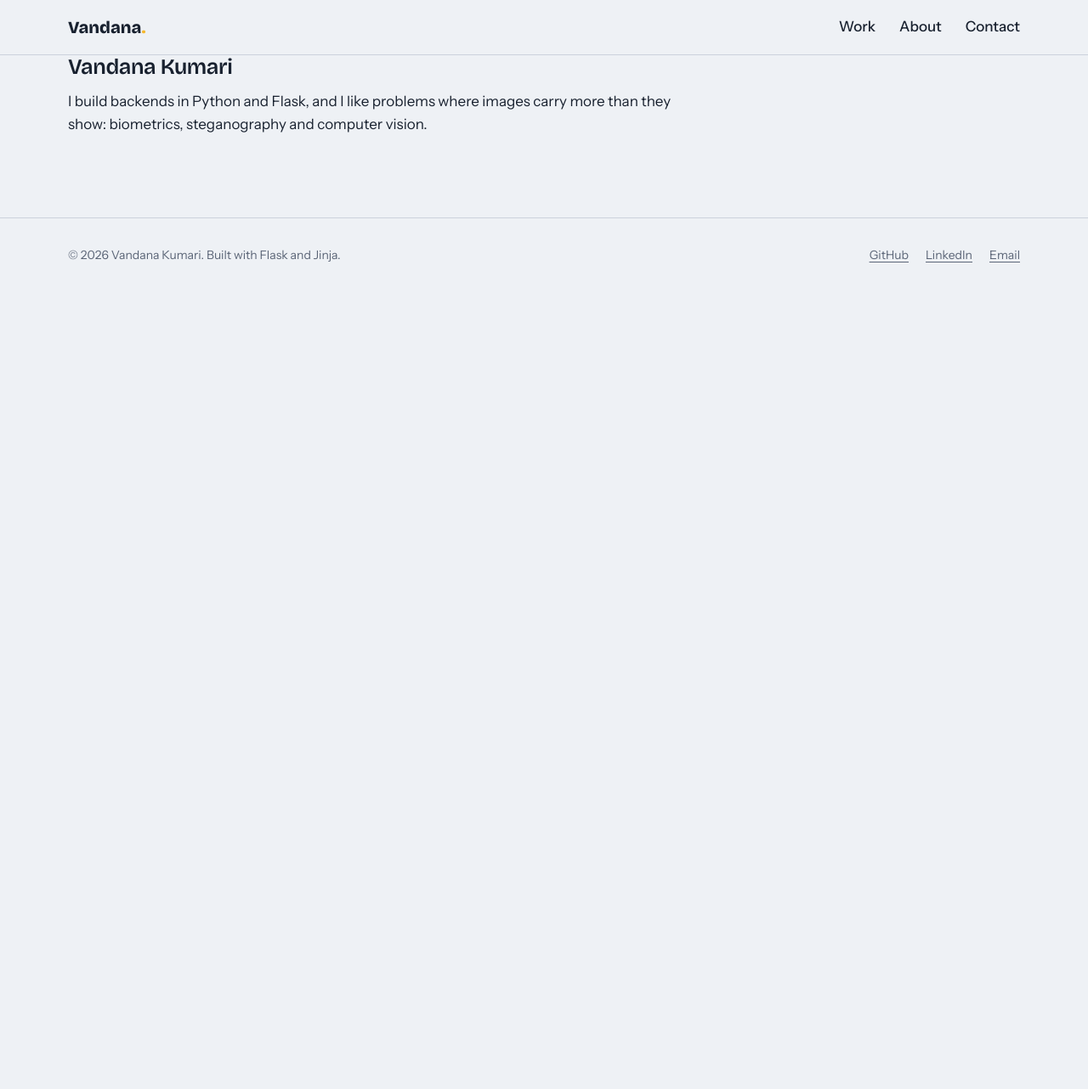
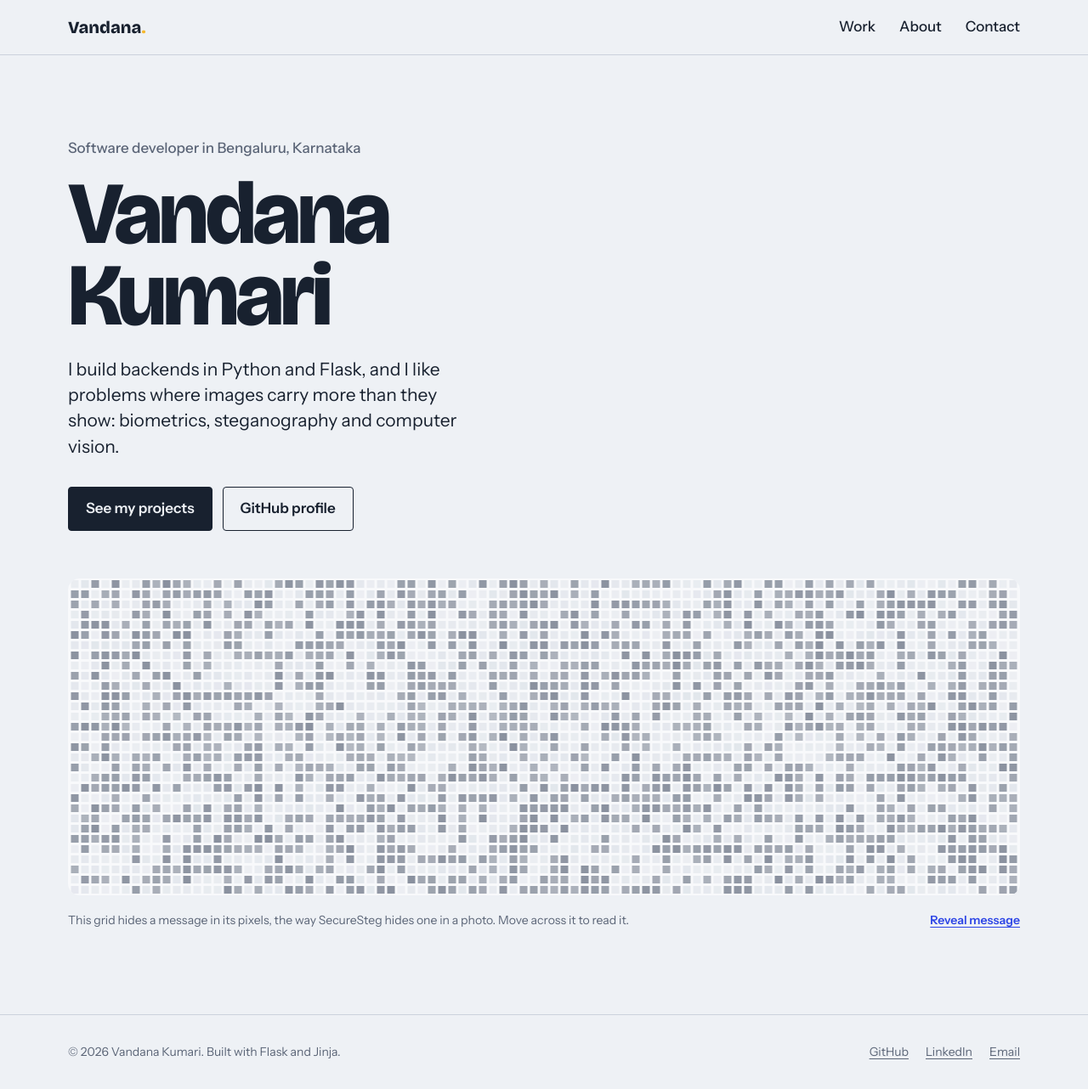
Before and after one commit to Vandana-2029/portfolio, a Flask app: page / in a window 1280 px wide. Shown: the whole page at 85% size. Before the commit the page ends 309 px from the top, so only its background shows below. Run offline with Flask 3, Linux system fonts and the light colour scheme.

Commit message:
Add hero with hidden-message pixel canvas

```diff
--- a/portfolio/static/css/style.css
+++ b/portfolio/static/css/style.css
@@ -105,3 +105,53 @@ img { max-width: 100%; display: block; }
   .nav { gap: 1rem; }
   .section { padding-block: 3.5rem 0; }
 }
+
+/* ---------- Hero ---------- */
+.visually-hidden {
+  position: absolute; width: 1px; height: 1px; overflow: hidden;
+  clip: rect(0 0 0 0); white-space: nowrap;
+}
+.hero { padding-top: clamp(3rem, 8vw, 6rem); }
+.hero-meta { color: var(--muted); font-weight: 500; margin-bottom: 1rem; }
+.hero-title {
+  font-size: var(--step-4);
+  font-weight: 800;
+  line-height: 0.92;
+  letter-spacing: -0.04em;
+  margin-bottom: 1.5rem;
+}
+.hero-lede { font-size: var(--step-1); line-height: 1.45; max-width: 34ch; }
+.hero-actions { display: flex; flex-wrap: wrap; gap: 0.75rem; margin-top: 2rem; }
+
+.btn {
+  display: inline-flex; align-items: center;
+  padding: 0.7rem 1.25rem;
+  border: 1.5px solid var(--ink);
+  border-radius: var(--radius-s);
+  color: var(--ink); text-decoration: none; font-weight: 600;
+  background: transparent; font: inherit; font-weight: 600; cursor: pointer;
+}
+.btn:hover { background: var(--ink); color: var(--paper); }
+.btn-primary { background: var(--ink); color: var(--paper); }
+.btn-primary:hover { background: var(--cobalt); border-color: var(--cobalt); color: #fff; }
+
+.stego { margin: 3.5rem 0 0; }
+.stego-canvas {
+  display: block; width: 100%; aspect-ratio: 3 / 1;
+  background: var(--paper-raised);
+  border-radius: var(--radius-l);
+  cursor: crosshair; touch-action: pan-y;
+}
+.stego-caption {
+  display: flex; flex-wrap: wrap; gap: 0.75rem 1.5rem;
+  justify-content: space-between; align-items: center;
+  margin-top: 0.85rem; color: var(--muted); font-size: var(--step--1);
+}
+.stego-toggle {
+  font: inherit; font-weight: 600; color: var(--cobalt);
+  background: none; border: 0; padding: 0.25rem 0; cursor: pointer;
+  text-decoration: underline; text-underline-offset: 0.2em;
+}
+@media (max-width: 640px) {
+  .stego-canvas { aspect-ratio: 3 / 2; }
+}
--- /dev/null
+++ b/portfolio/static/js/stego.js
@@ -0,0 +1,152 @@
+/*
+ * Pixel grid with a hidden message.
+ * Every cell gets a random "noise" shade. Cells that belong to the message
+ * differ only slightly (like a flipped least-significant bit) until the
+ * pointer lens or the reveal toggle brings them out.
+ */
+(function () {
+  const figure = document.querySelector(".stego");
+  if (!figure) return;
+
+  const canvas = figure.querySelector(".stego-canvas");
+  const toggle = figure.querySelector(".stego-toggle");
+  const live = figure.querySelector("[data-stego-live]");
+  const ctx = canvas.getContext("2d");
+  const reduceMotion = window.matchMedia("(prefers-reduced-motion: reduce)").matches;
+
+  let cols, rows, cell, mask, noise, reveal;
+  let pointer = null;
+  let revealedAll = false;
+  let sweep = reduceMotion ? null : -0.2; // one intro sweep, left to right
+
+  function css(name) {
+    return getComputedStyle(document.documentElement).getPropertyValue(name).trim();
+  }
+
+  function buildMask() {
+    const words = figure.dataset.message.split(" ");
+    const narrow = canvas.clientWidth < 640;
+    const lines = narrow ? words : [words.join(" ")];
+    const off = document.createElement("canvas");
+    off.width = cols; off.height = rows;
+    const o = off.getContext("2d");
+    o.fillStyle = "#000";
+    o.textAlign = "center";
+    o.textBaseline = "middle";
+    const lineH = rows / (lines.length + 0.6);
+    let size = lineH * 0.95;
+    o.font = `800 ${size}px "Bricolage Grotesque", sans-serif`;
+    const widest = Math.max(...lines.map((l) => o.measureText(l).width));
+    if (widest > cols * 0.9) size *= (cols * 0.9) / widest;
+    o.font = `800 ${size}px "Bricolage Grotesque", sans-serif`;
+    lines.forEach((line, i) => {
+      o.fillText(line, cols / 2, rows / 2 + (i - (lines.length - 1) / 2) * lineH);
+    });
+    const data = o.getImageData(0, 0, cols, rows).data;
+    mask = new Uint8Array(cols * rows);
+    for (let i = 0; i < mask.length; i++) mask[i] = data[i * 4 + 3] > 110 ? 1 : 0;
+  }
+
+  function setup() {
+    const ratio = window.devicePixelRatio || 1;
+    const w = canvas.clientWidth;
+    const h = canvas.clientHeight;
+    canvas.width = Math.round(w * ratio);
+    canvas.height = Math.round(h * ratio);
+    ctx.setTransform(ratio, 0, 0, ratio, 0, 0);
+    cell = w < 640 ? 9 : 12;
+    cols = Math.floor(w / cell);
+    rows = Math.floor(h / cell);
+    noise = new Float32Array(cols * rows).map(() => Math.random());
+    reveal = new Float32Array(cols * rows);
+    buildMask();
+  }
+
+  function draw() {
+    const w = canvas.clientWidth;
+    const h = canvas.clientHeight;
+    const ox = (w - cols * cell) / 2;
+    const oy = (h - rows * cell) / 2;
+    const rule = css("--rule");
+    const muted = css("--muted");
+    const signal = css("--signal");
+    const cobalt = css("--cobalt");
+    const lens = Math.max(70, w * 0.09);
+
+    ctx.clearRect(0, 0, w, h);
+    let busy = false;
+
+    for (let y = 0; y < rows; y++) {
+      for (let x = 0; x < cols; x++) {
+        const i = y * cols + x;
+        const cx = ox + x * cell + cell / 2;
+        const cy = oy + y * cell + cell / 2;
+
+        let target = revealedAll ? 1 : 0;
+        if (pointer) {
+          const d = Math.hypot(cx - pointer.x, cy - pointer.y);
+          target = Math.max(target, 1 - d / lens);
+        }
+        if (sweep !== null) {
+          const band = 1 - Math.abs(x / cols - sweep) * 7;
+          target = Math.max(target, band);
+        }
+        target = Math.max(0, Math.min(1, target));
+        reveal[i] += (target - reveal[i]) * 0.18;
+        if (Math.abs(target - reveal[i]) > 0.01) busy = true;
+
+        const r = reveal[i];
+        const n = noise[i];
+        const size = cell - 3;
+        if (mask[i]) {
+          ctx.globalAlpha = 0.28 + n * 0.3 + r * 0.6;
+          ctx.fillStyle = r > 0.35 ? (n > 0.55 ? signal : cobalt) : (n > 0.5 ? muted : rule);
+        } else {
+          ctx.globalAlpha = (0.25 + n * 0.45) * (1 - r * 0.55);
+          ctx.fillStyle = n > 0.5 ? muted : rule;
+        }
+        ctx.fillRect(cx - size / 2, cy - size / 2, size, size);
+      }
+    }
+    ctx.globalAlpha = 1;
+
+    if (sweep !== null) {
+      sweep += 0.012;
+      if (sweep > 1.3) sweep = null;
+      busy = true;
+    }
+    if (busy) requestAnimationFrame(draw);
+    else running = false;
+  }
+
+  let running = false;
+  function kick() {
+    if (!running) { running = true; requestAnimationFrame(draw); }
+  }
+
+  canvas.addEventListener("pointermove", (e) => {
+    const rect = canvas.getBoundingClientRect();
+    pointer = { x: e.clientX - rect.left, y: e.clientY - rect.top };
+    kick();
+  });
+  canvas.addEventListener("pointerleave", () => { pointer = null; kick(); });
+
+  toggle.addEventListener("click", () => {
+    revealedAll = !revealedAll;
+    toggle.setAttribute("aria-pressed", String(revealedAll));
+    toggle.textContent = revealedAll ? "Hide message" : "Reveal message";
+    live.textContent = revealedAll ? `Hidden message: ${figure.dataset.message}` : "";
+    kick();
+  });
+
+  let resizeTimer;
+  window.addEventListener("resize", () => {
+    clearTimeout(resizeTimer);
+    resizeTimer = setTimeout(() => { setup(); kick(); }, 150);
+  });
+  window.matchMedia("(prefers-color-scheme: dark)").addEventListener("change", kick);
+
+  const start = () => { setup(); kick(); };
+  if (document.fonts && document.fonts.ready) document.fonts.ready.then(start);
+  else start();
+})();
--- a/portfolio/templates/home.html
+++ b/portfolio/templates/home.html
@@ -1,4 +1,24 @@
 {% extends "base.html" %}
 {% block content %}
-<section class="wrap"><h1>{{ profile.name }}</h1><p>{{ profile.tagline }}</p></section>
+<section class="hero wrap" aria-labelledby="hero-title">
+  <p class="hero-meta">{{ profile.role }} in {{ profile.location }}</p>
+  <h1 id="hero-title" class="hero-title">Vandana<br>Kumari</h1>
+  <p class="hero-lede">{{ profile.tagline }}</p>
+  <div class="hero-actions">
+    <a class="btn btn-primary" href="#work">See my projects</a>
+    <a class="btn" href="{{ profile.github }}" rel="noopener" target="_blank">GitHub profile</a>
+  </div>
+
+  <figure class="stego" data-message="OPEN TO WORK">
+    <canvas class="stego-canvas" aria-hidden="true"></canvas>
+    <figcaption class="stego-caption">
+      <span>This grid hides a message in its pixels, the way SecureSteg hides one in a photo. Move across it to read it.</span>
+      <button type="button" class="stego-toggle" aria-pressed="false">Reveal message</button>
+    </figcaption>
+    <p class="visually-hidden" aria-live="polite" data-stego-live></p>
+  </figure>
+</section>
 {% endblock %}
+{% block scripts %}
+<script src="{{ url_for('static', filename='js/stego.js') }}" defer></script>
+{% endblock %}
```
